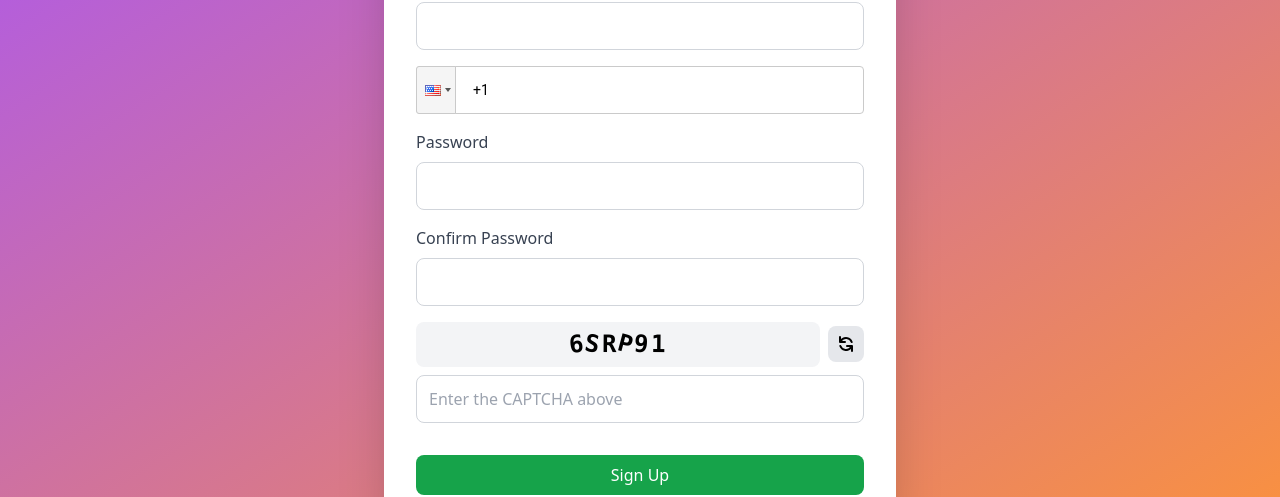
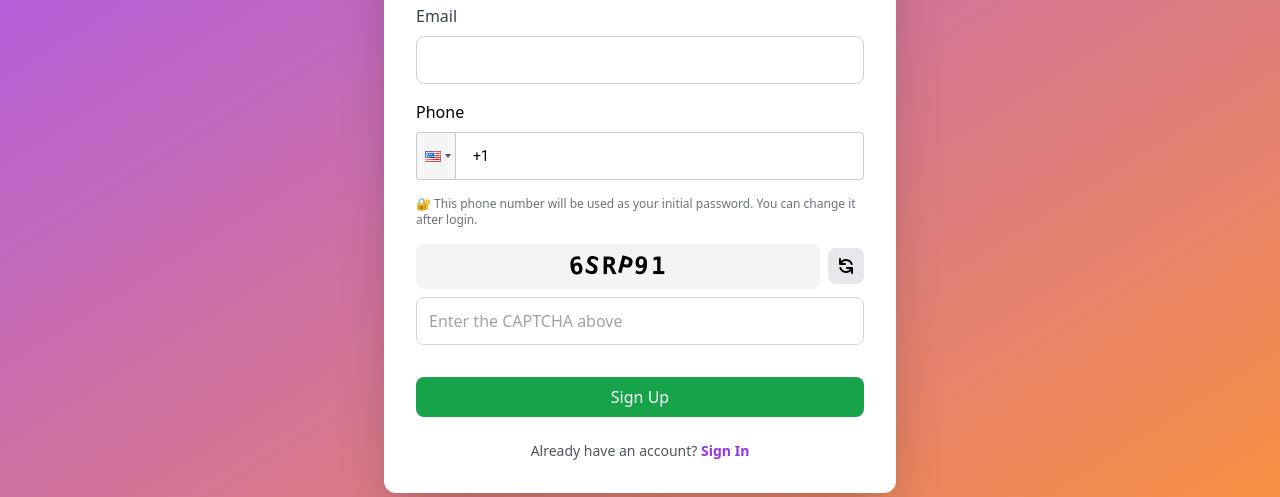
Before and after one commit to ifaceh0/Referal_Couponcode_Frontend, a React (Vite) app: page /signup/employee in a window 1280 px wide. Shown: the part 310-807 px from the top of the page. Built offline with nearby package versions, Linux system fonts and the light colour scheme; no server answers.

Commit message:
remove password from employee signup

```diff
--- a/src/pages/shopkeeper/signin/ShopEmployee.jsx
+++ b/src/pages/shopkeeper/signin/ShopEmployee.jsx
@@ -226,13 +226,16 @@ const ShopEmployee = () => {
             error={errors.phoneNumber}
           /> */}
           <PhoneInputField
-          label=""
+          label="Phone"
           name="phoneNumber"
           value={formData.phoneNumber}
           onChange={(phone) =>
           setFormData({ ...formData, phoneNumber: phone.target.value })
           } />
-          <InputField
+          <p className="text-xs text-gray-500 mt-1">
+            🔐 This phone number will be used as your initial password. You can change it after login.
+          </p>
+          {/* <InputField
             label="Password"
             type="password"
             name="password"
@@ -247,7 +250,7 @@ const ShopEmployee = () => {
             value={formData.confirmPassword}
             onChange={handleInputChange}
             error={errors.confirmPassword}
-          />
+          /> */}
 
           {/* CAPTCHA */}
           <div className="my-4">
@@ -306,6 +309,15 @@ const ShopEmployee = () => {
           >
             Sign Up
           </button>
+          <p className="text-center text-gray-600 text-sm mt-6">
+            Already have an account?{" "}
+            <span
+              onClick={() => navigate("/signin")}
+              className="text-purple-600 font-semibold hover:underline cursor-pointer"
+            >
+              Sign In
+            </span>
+          </p>
         </div>
       </div>
       {/* {showPopup && (
```
